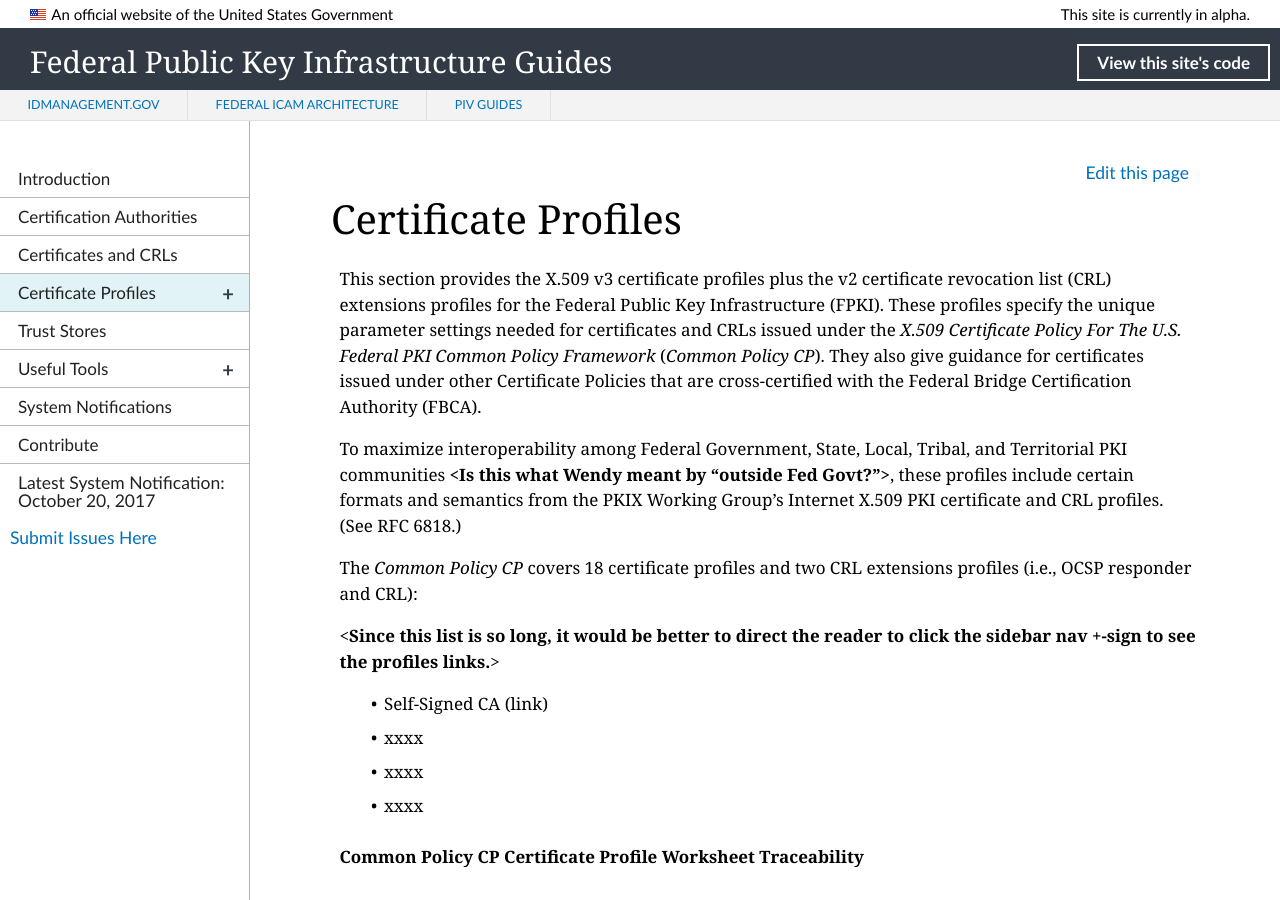
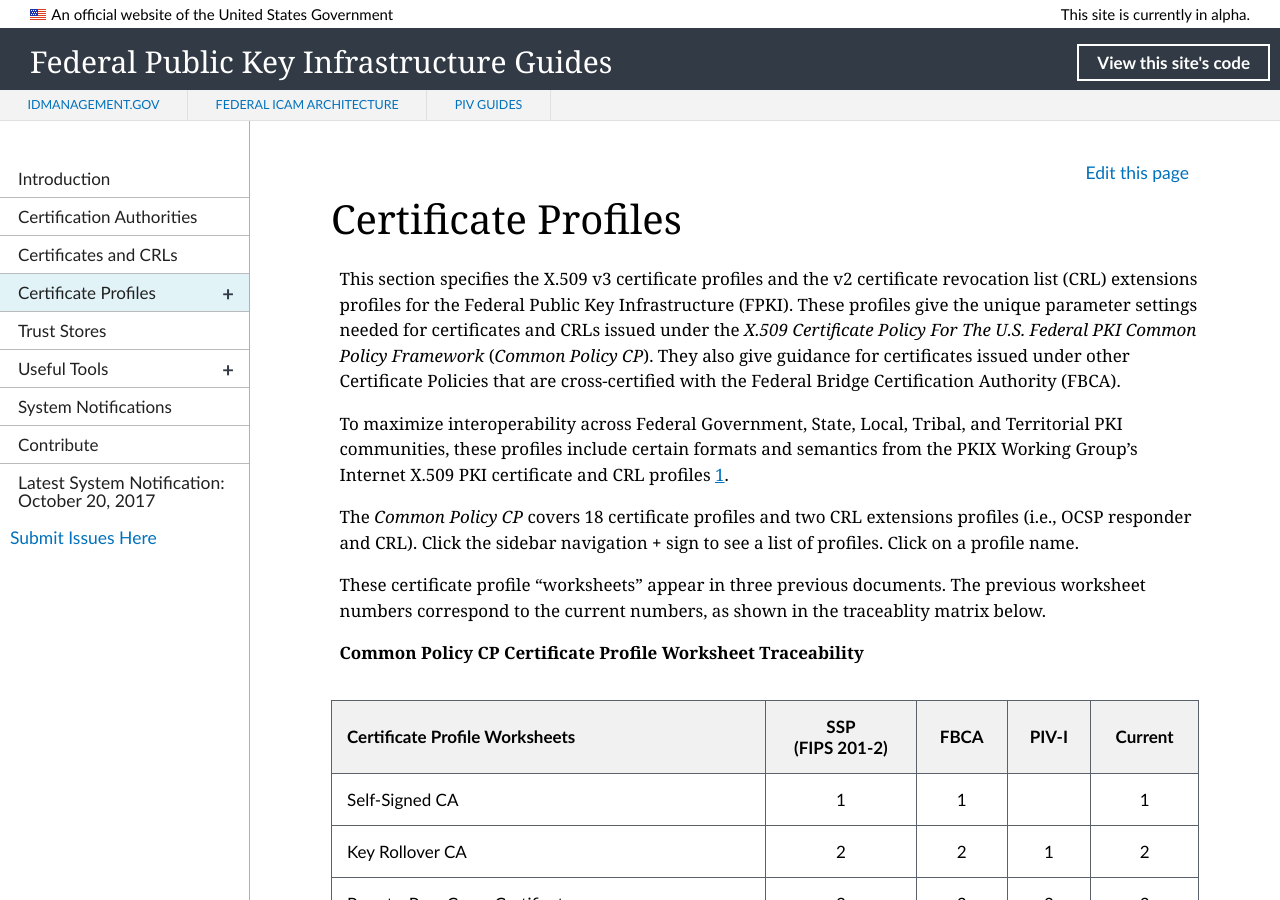
Before and after one commit to GSA/fpki-guides, a Jekyll site: the page built from pages/fpki_certificate_profiles.md, in a window 1280 px wide and 900 px high. Built offline with Jekyll 4.4.1, drawn with Linux system fonts in a browser that asks for light colours; nearby versions of some CDN libraries; library files that are not in the unit come from our copies; some of the changed text lies outside the part shown.

Commit message:
Update fpki_certificate_profiles.md
Content update

```diff
--- a/pages/fpki_certificate_profiles.md
+++ b/pages/fpki_certificate_profiles.md
@@ -4,18 +4,13 @@
 permalink: /certprofiles/
 ---
 
-This section provides the X.509 v3 certificate profiles plus the v2 certificate revocation list (CRL) extensions profiles for the Federal Public Key Infrastructure (FPKI). These profiles specify the unique parameter settings needed for certificates and CRLs issued under the _X.509 Certificate Policy For The U.S. Federal PKI Common Policy Framework_ (_Common Policy CP_). They also give guidance for certificates issued under other Certificate Policies that are cross-certified with the Federal Bridge Certification Authority (FBCA).
+This section specifies the X.509 v3 certificate profiles and the v2 certificate revocation list (CRL) extensions profiles for the Federal Public Key Infrastructure (FPKI). These profiles give the unique parameter settings needed for certificates and CRLs issued under the _X.509 Certificate Policy For The U.S. Federal PKI Common Policy Framework_ (_Common Policy CP_). They also give guidance for certificates issued under other Certificate Policies that are cross-certified with the Federal Bridge Certification Authority (FBCA).
 
-To maximize interoperability among Federal Government, State, Local, Tribal, and Territorial PKI communities **<Is this what Wendy meant by "outside Fed Govt?">**, these profiles include certain formats and semantics from the PKIX Working Group's Internet X.509 PKI certificate and CRL profiles. (See RFC 6818.)
+To maximize interoperability across Federal Government, State, Local, Tribal, and Territorial PKI communities,<!--Is this what Wendy meant by "outside Fed Govt?"--> these profiles include certain formats and semantics from the PKIX Working Group's Internet X.509 PKI certificate and CRL profiles [1](#rfc-5280).
 
-The _Common Policy CP_ covers 18 certificate profiles and two CRL extensions profiles (i.e., OCSP responder and CRL):
+The _Common Policy CP_ covers 18 certificate profiles and two CRL extensions profiles (i.e., OCSP responder and CRL). Click the sidebar navigation **+** sign to see a list of profiles. Click on a profile name.
 
-<**Since this list is so long, it would be better to direct the reader to click the sidebar nav +-sign to see the profiles links.**>
-
-* Self-Signed CA (link)
-* xxxx
-* xxxx
-* xxxx
+These certificate profile "worksheets" appear in three previous documents. The previous worksheet numbers correspond to the current numbers, as shown in the traceablity matrix below.
 
 **Common Policy CP Certificate Profile Worksheet Traceability**
 
@@ -43,9 +38,10 @@
 | Computing and Communications Devices       | 7               |             |               | 19             |
 | Delegated OCSP Responder       | 12               |             | 9             | 20             |
 
+1. RFC 5280, _Internet X.509 Public Key Infrastructure Certificate and Certificate Revocation List (CRL) Profile_, David Cooper, Stefan Santesson, Stephen Farrell, Sharon Boeyen, Russell Housley, and Tim Polk (May 2008).
 
 
-**Move this to Background section:**
+**Possible Background section:**
 
 1. [What is a Certificate Profile?](#what-is-a-certificate-profile)
 1. [Why do we use Certificate Profiles?](#why-do-we-use-certificate-profiles)
```
